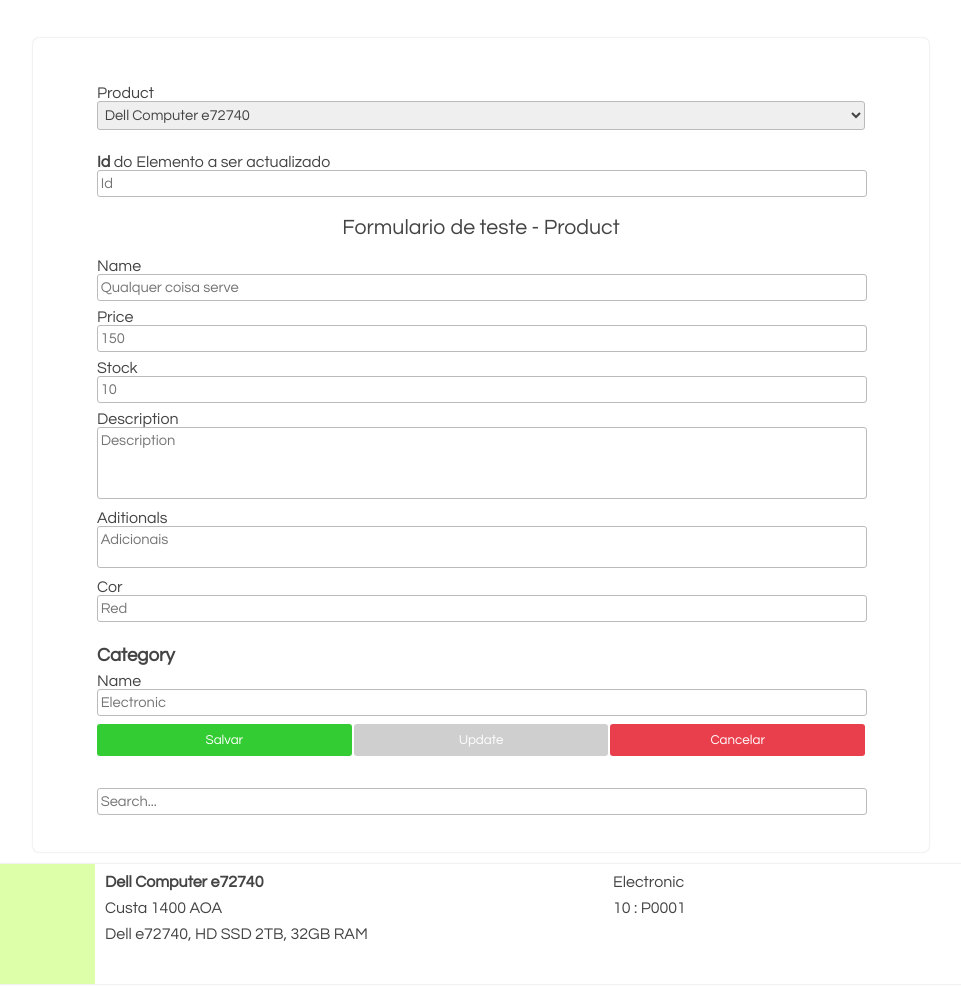
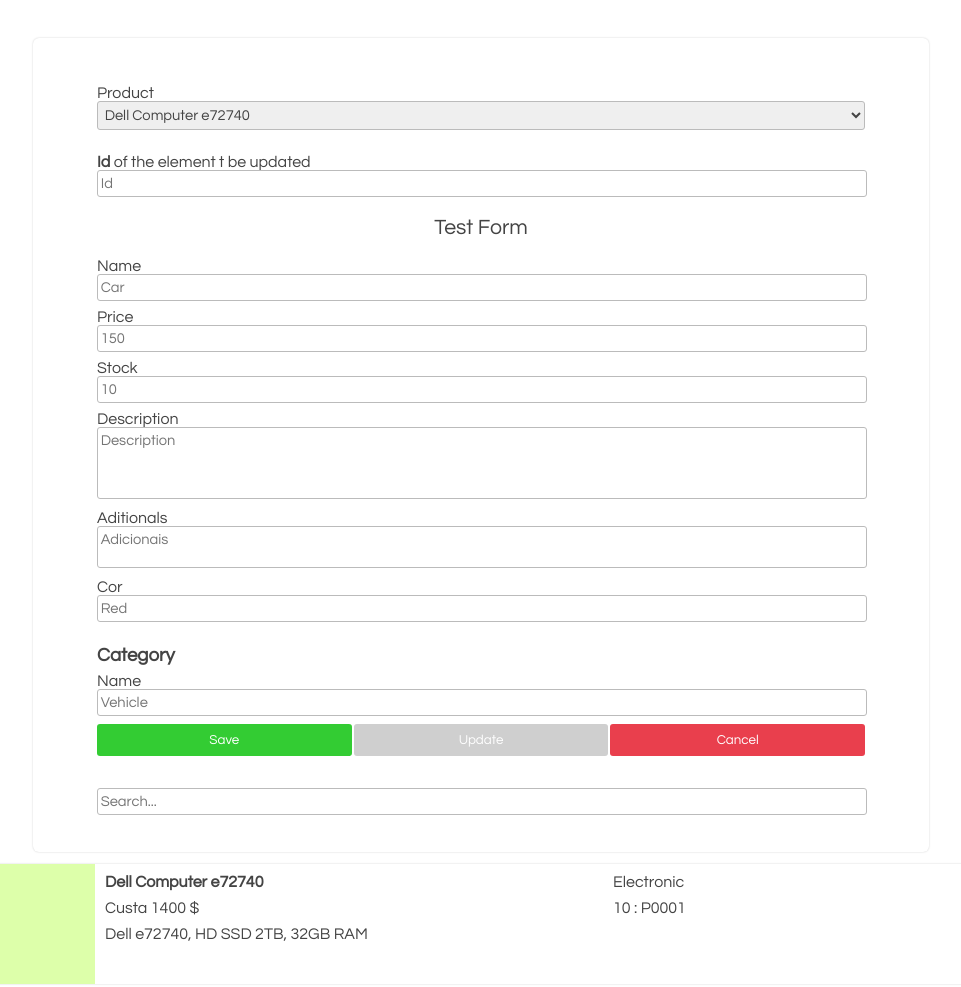
Before and after one commit to AfonsoMatElias/easy, a plain HTML site: page easy.testform.db/index.html in a window 1280 px wide. Shown: the top 987 px of the page, without its empty margins (159-1120 px from the left). Drawn offline with Linux system fonts and the light colour scheme.

Commit message:
Updated checkResponse function in  easy.ajax.js, and alsto some text in the test form objects

```diff
--- a/easy.js
+++ b/easy.js
@@ -169,6 +169,7 @@
         }
     }
 };
+
 /**
  * easy function that allow the user to pass an array as data source and manage with the main actions (CRUD).
  * It doesnt modify the main data source
--- a/easy.testform.db/index.html
+++ b/easy.testform.db/index.html
@@ -22,20 +22,20 @@
 
         <div class="modal-control">
             <br>
-            <div><label><b>Id</b> do Elemento a ser actualizado </label></div>
+            <div><label><b>Id</b> of the element t be updated </label></div>
             <div><input type="text" id="ElemId" placeholder="Id" /></div>
         </div>
 
         <form id="medicine-form" >
             <div class="modal-control">
                 <div>
-                    <h4>Formulario de teste - Product</h4>
+                    <h4>Test Form</h4>
                 </div>
             </div>
 
             <div class="modal-control">
                 <div><label>Name</label></div>
-                <div><input type="text" name="Name" placeholder="Qualquer coisa serve" /></div>
+                <div><input type="text" name="Name" placeholder="Car" /></div>
             </div>
 
             <div class="modal-control">
@@ -70,15 +70,15 @@
             <div e-build="Category">
                 <div class="modal-control">
                     <div><label>Name</label></div>
-                    <div><input name="Name" placeholder="Electronic" /></div>
+                    <div><input name="Name" placeholder="Vehicle" /></div>
                 </div>
             </div>
 
             <div class="modal-control">
                 <div class="modal-control-button">
-                    <button type="submit" id="save" class="save-medicine">Salvar</button>
+                    <button type="submit" id="save" class="save-medicine">Save</button>
                     <button type="submit" id="update" class="update-medicine">Update</button>
-                    <button id="send" class="close-modal" type="button">Cancelar</button>
+                    <button id="send" class="close-modal" type="button">Cancel</button>
                 </div>
             </div>
 
@@ -105,7 +105,7 @@
                 </div>
                 <div class="info-m">
                     <div class="info">
-                        <label>Custa -e-Price- AOA</label>
+                        <label>Custa -e-Price- $</label>
                     </div>
                     <div class="info">
                         <label> -e-Stock- </label> : <label> -e-Id- </label>
@@ -164,17 +164,28 @@
     <script src="../easy.js"></script>
 
     <script>
+
+        /* I was took this page and the styles in other project
+        reason why you see medicine-form and other stuffs..
+        */
+
+        // With the 'e' function you can find any element in the DOM even if
+        // it was added after the DOM Loaded
+
         let rootTable = 'Product';
 
+        // Preventing the default form action
         e('#medicine-form', 'submit', function (e) {
             e.preventDefault();
         });
 
+        // Save buttom
         e('#save','click', async function (e) {
             console.log(await easy.create(rootTable, '#medicine-form', true));
             console.log('Created, list: ', await easy.read(rootTable));
         });
 
+        // Update buttom
         e('#update','click', async function (e) {
             e.preventDefault();
             var id = document.getElementById('ElemId').value;
@@ -182,8 +193,7 @@
             console.log('Updated, list: ', await easy.read(rootTable));
         });
 
-        // Com isto poderás encontrar elementos mesmo depois de terem sido
-        // adicionados no HTML.
+        // Remove elem event
         e('.prod-list-item', 'dblclick', async function (e, el) {
             let res = await easy.delete(rootTable, el.getAttribute('e-key'));
             console.log('Removed', res, 'list: ', await easy.read(rootTable));
```
Also changed, not shown: easy.ajax.js (+5 -3 lines), easy.testform.ajax/index.html (+14 -5 lines).
